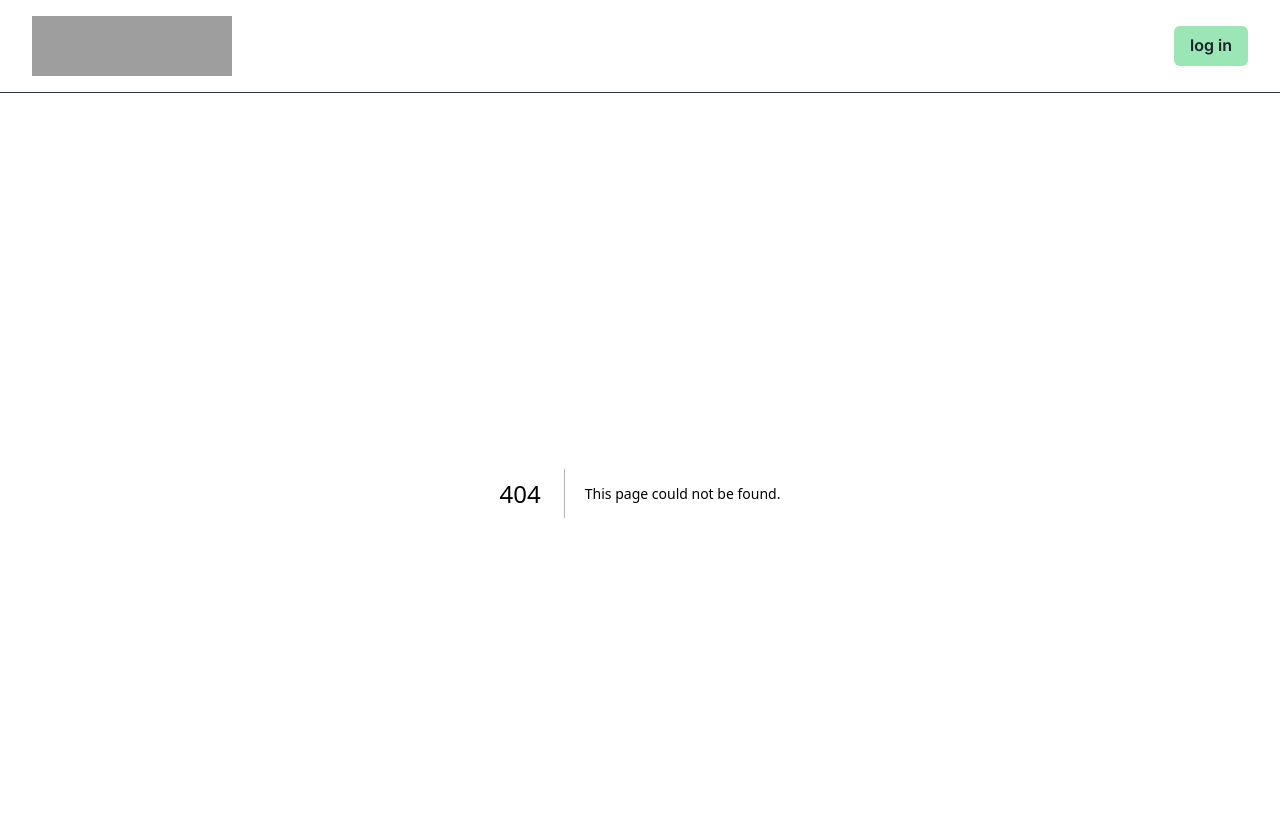
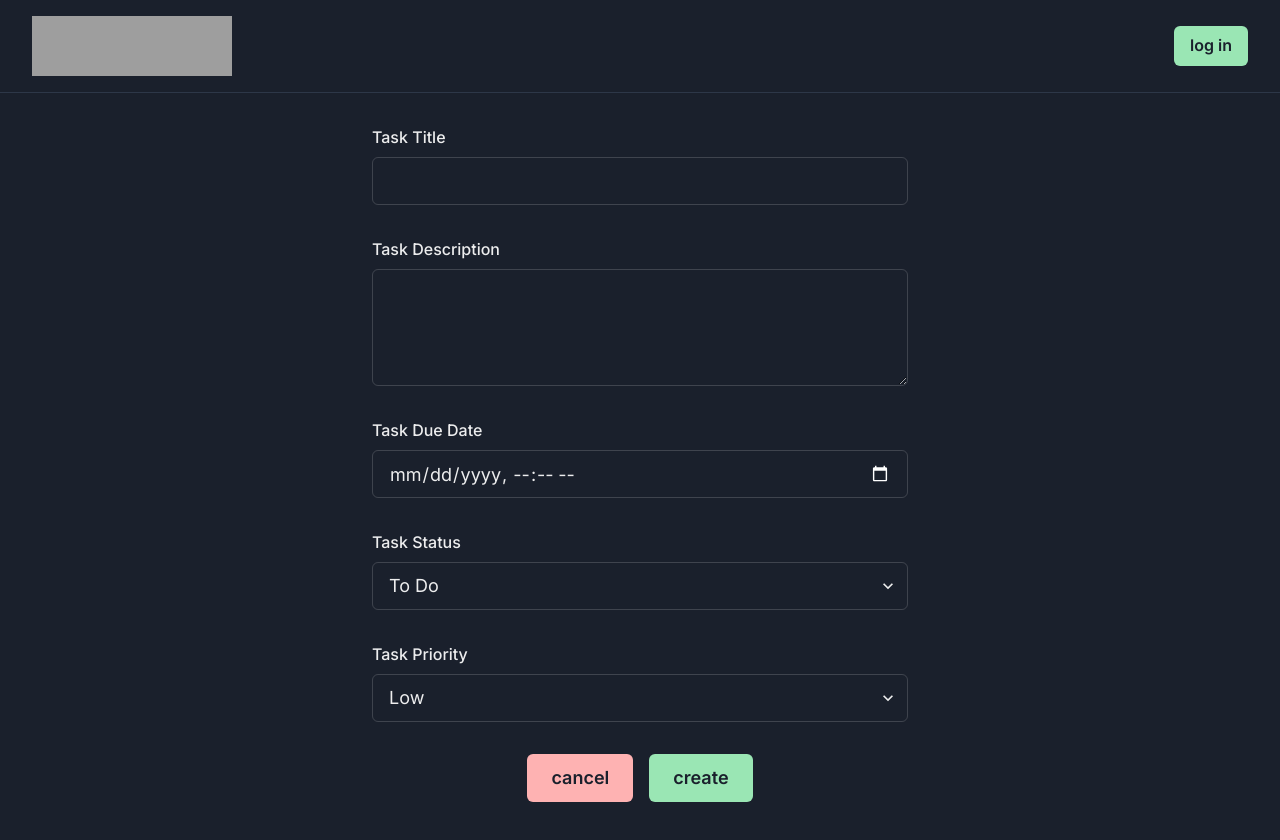
Before and after one commit to Amereth/omedym-test-task, a Next.js app: page /create-task in a window 1280 px wide. Before the commit this address had no page. Shown: the top 840 px of the page. Built offline with nearby package versions, Linux system fonts and the light colour scheme; grey boxes are pictures that could not be loaded.

Commit message:
feature: task creation, store and validation

```diff
--- /dev/null
+++ b/src/app/(task-editing)/components/TaskForm.tsx
@@ -0,0 +1,110 @@
+'use client'
+
+import { taskModel } from '@/stores/taskStore'
+import { getMinDate } from '@/utils/date'
+import {
+  Button,
+  FormControl,
+  FormErrorMessage,
+  FormLabel,
+  Input,
+  Link,
+  Select,
+  Stack,
+  Textarea,
+} from '@chakra-ui/react'
+import { zodResolver } from '@hookform/resolvers/zod'
+import { useForm } from 'react-hook-form'
+import { z } from 'zod'
+
+const formModel = taskModel.omit({ id: true })
+
+type FormModel = z.infer<typeof formModel>
+
+type TaskFormProps = {
+  onSubmit: (formValues: FormModel) => void
+}
+
+export const TaskForm = ({ onSubmit }: TaskFormProps) => {
+  const {
+    register,
+    handleSubmit,
+    formState: { errors },
+  } = useForm<FormModel>({
+    defaultValues: {
+      status: 'todo',
+      priority: 'low',
+    },
+    resolver: zodResolver(formModel),
+  })
+
+  return (
+    <Stack
+      as='form'
+      w={['100%', '100%', 600]}
+      mx='auto'
+      px={[2, 4, 8]}
+      py={[4, 4, 8]}
+      gap={[4, 8]}
+      alignItems='center'
+      onSubmit={handleSubmit(onSubmit)}
+    >
+      <FormControl isInvalid={!!errors.title}>
+        <FormLabel>Task Title</FormLabel>
+        <Input size={['sm', 'md', 'lg']} {...register('title')} />
+        <FormErrorMessage>{errors.title?.message}</FormErrorMessage>
+      </FormControl>
+
+      <FormControl isInvalid={!!errors.description}>
+        <FormLabel>Task Description</FormLabel>
+        <Textarea
+          rows={4}
+          size={['sm', 'md', 'lg']}
+          {...register('description')}
+        />
+        <FormErrorMessage>{errors.description?.message}</FormErrorMessage>
+      </FormControl>
+
+      <FormControl isInvalid={!!errors.dueDate}>
+        <FormLabel>Task Due Date</FormLabel>
+        <Input
+          type='datetime-local'
+          size={['sm', 'md', 'lg']}
+          min={getMinDate()}
+          {...register('dueDate')}
+        />
+        <FormErrorMessage>{errors.dueDate?.message}</FormErrorMessage>
+      </FormControl>
+
+      <FormControl isInvalid={!!errors.status}>
+        <FormLabel>Task Status</FormLabel>
+        <Select size={['sm', 'md', 'lg']} {...register('status')}>
+          <option value='todo'>To Do</option>
+          <option value='inProgress'>In Progress</option>
+          <option value='done'>Done</option>
+        </Select>
+        <FormErrorMessage>{errors.status?.message}</FormErrorMessage>
+      </FormControl>
+
+      <FormControl isInvalid={!!errors.priority}>
+        <FormLabel>Task Priority</FormLabel>
+        <Select size={['sm', 'md', 'lg']} {...register('priority')}>
+          <option value='low'>Low</option>
+          <option value='high'>High</option>
+        </Select>
+        <FormErrorMessage>{errors.priority?.message}</FormErrorMessage>
+      </FormControl>
+
+      <Stack direction='row' gap={4}>
+        <Link href='/'>
+          <Button as='span' colorScheme='red' size={['md', 'md', 'lg']}>
+            cancel
+          </Button>
+        </Link>
+        <Button type='submit' colorScheme='green' size={['md', 'md', 'lg']}>
+          create
+        </Button>
+      </Stack>
+    </Stack>
+  )
+}
--- /dev/null
+++ b/src/app/(task-editing)/create-task/page.tsx
@@ -0,0 +1,26 @@
+'use client'
+
+import { useRouter } from 'next/navigation'
+import { TaskForm } from '../components/TaskForm'
+import { useTaskStore } from '@/stores/taskStore'
+import { useToast } from '@chakra-ui/react'
+
+export default function Page() {
+  const createTask = useTaskStore((s) => s.createTask)
+  const router = useRouter()
+  const toast = useToast()
+
+  return (
+    <TaskForm
+      onSubmit={(values) => {
+        createTask({ ...values, id: Date.now().toString() })
+        toast({
+          title: 'success',
+          description: 'created new task',
+          status: 'success',
+        })
+        router.push('/')
+      }}
+    />
+  )
+}
--- /dev/null
+++ b/src/stores/taskStore.ts
@@ -0,0 +1,45 @@
+import { minDateNowValidator } from '@/utils/validators'
+import { z } from 'zod'
+import { create } from 'zustand'
+import { persist } from 'zustand/middleware'
+
+export const taskModel = z.object({
+  id: z.string(),
+
+  title: z
+    .string()
+    .trim()
+    .min(3, 'Title should be at least 3 characters long.')
+    .max(100, 'Title should be at most 100 characters long.'),
+
+  description: z
+    .string()
+    .trim()
+    .min(10, 'Description should be at least 10 characters long.')
+    .max(500, 'Description should be at most 500 characters long.'),
+
+  dueDate: z
+    .string()
+    .refine(minDateNowValidator, 'Due date should be in the future.'),
+
+  status: z.enum(['todo', 'inProgress', 'done']),
+
+  priority: z.enum(['low', 'high']),
+})
+
+export type Task = z.infer<typeof taskModel>
+
+type TaskStore = {
+  tasks: Task[]
+  createTask: (task: Task) => void
+}
+
+export const useTaskStore = create<TaskStore>()(
+  persist(
+    (set) => ({
+      tasks: [],
+      createTask: (task) => set((state) => ({ tasks: [...state.tasks, task] })),
+    }),
+    { name: 'TASKS-STATE' },
+  ),
+)
--- /dev/null
+++ b/src/utils/date.ts
@@ -0,0 +1,6 @@
+/**
+ * Get current date-time in ISO format for usage
+ * as minimum value for date-time input
+ */
+export const getMinDate = (): string =>
+  new Date().toISOString().split('.')[0].slice(0, -3)
--- /dev/null
+++ b/src/utils/validators.ts
@@ -0,0 +1,11 @@
+/**
+ * validates if value is in future
+ */
+export const minDateNowValidator = (value?: string): boolean => {
+  if (!value) return true // allow empty value
+
+  const selectedDate = new Date(value)
+  const minDate = new Date() // now
+
+  return minDate < selectedDate
+}
```
